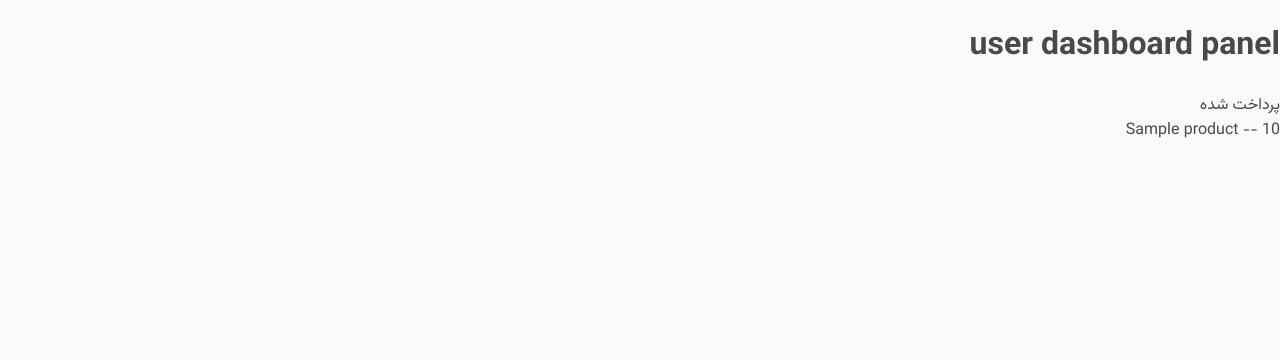
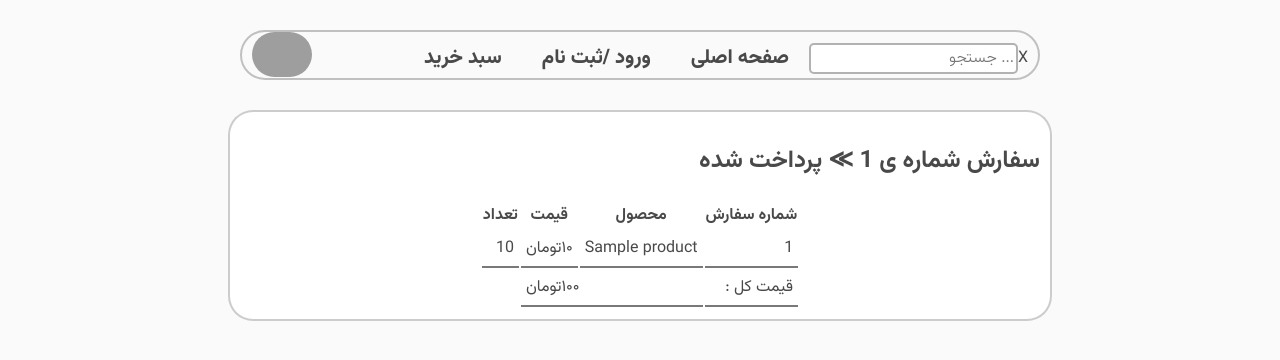
Before and after one commit to mahan-dev-art/web-store, a Flask app: page /user/dashboard/order/1 in a window 1280 px wide. Shown: the top 360 px of the page. Run offline with Flask 3, Linux system fonts and the light colour scheme; a user stored in the database is signed in; tables that the repository leaves empty hold one stand-in row (values such as "Sample post"); some libraries are stand-ins or nearby versions; grey boxes are pictures that could not be loaded.

Commit message:
better user panel design

```diff
--- a/blueprints/user.py
+++ b/blueprints/user.py
@@ -105,7 +105,8 @@ def cart():
 @app.route("/user/dashboard" , methods=["GET"])
 @login_required
 def dashboard():
-    return render_template("user/dashboard.html")
+    cart = current_user.carts.filter(Cart.status == "pending").first()
+    return render_template("user/dashboard.html" , cart = cart)
 
 @app.route("/payment" , methods=["GET"])
 @login_required
--- a/static/css/style.css
+++ b/static/css/style.css
@@ -330,8 +330,12 @@ a > img {
 
 #price {
     margin: 0 10px;
+    font-weight: 700;
 }
 
+td#price {
+    font-weight: normal;
+}
 
 .product-detail-box {
     margin-top: 50px;
--- a/templates/base.html
+++ b/templates/base.html
@@ -16,6 +16,10 @@
 
     {% endblock %}
     <script>
+
+      document.querySelectorAll('#price').forEach(price => {
+            price.textContent = Number(price.textContent).toLocaleString('fa-IR') + "تومان";
+        });
 
       const header_menu = document.getElementById('header_menu')
       const change_header_menu = (show) => {
--- a/templates/parts/product.html
+++ b/templates/parts/product.html
@@ -6,9 +6,6 @@
 
     <p>{{ p.description|truncate(50) }}</p>
 
-    <div class="price">
-      <b>{{ '{:,}'.format(p.price) }}</b>
-      <span>تومان</span>
-    </div>
+    <b id="price">{{ p.price }}</b>
   </section>
 </a>
--- a/templates/product.html
+++ b/templates/product.html
@@ -33,7 +33,7 @@
             </span>
 
             <div class="price">
-                <b>{{ '{:,}'.format(product.price) }}</b> <b>تومان</b>
+                <b id="price">{{ product.price }}</b>
                 <a class="add-to-cart-btn2" href="/add-to-cart?id={{ product.id }}"><img src="{{ url_for('static' , filename='theme-images/cart.png') }}" alt=""> افزودن به سبد خرید</a>
             </div>
         </section>
--- a/templates/user/order.html
+++ b/templates/user/order.html
@@ -5,12 +5,32 @@
 {% endblock header %}
 
 {% block body %}
-    <h1>user dashboard panel</h1>
+    {% include "parts/header.html" %}
 
 
-    {{ cart.get_status_persian() }} <br>
-    {% for item in cart.cart_items %}
-        {{ item.product.name }} -- {{ item.price }} <br>
-    {% endfor %}
+    <section class="simple-box cart">
+    <h1>سفارش شماره ی  {{ cart.id }}  ≫ {{ cart.get_status_persian() }}</h1>
+    <table class="cart">
+      <tr>
+        <th>شماره سفارش</th>
+        <th>محصول</th>
+        <th>قیمت</th>
+        <th>تعداد</th>
+      </tr>
+
+      {% for item in cart.cart_items %}
+        <tr>
+          <td>{{ item.product.id }}</td>
+          <td>{{ item.product.name }}</td>
+          <td id="price">{{ item.product.price }}</td>
+          <td>{{ item.quantity }}</td>
+        </tr>
+      {% endfor %}
+      <tr>
+        <td>قیمت کل :</td>
+        <td colspan="2" style="text-align: left;" id="price">{{ cart.total_price() }}</td>
+      </tr>
+    </table>
+  </section>
 
 {% endblock body %}
```
Also changed, not shown: templates/user/dashboard.html (+23 -3 lines).
